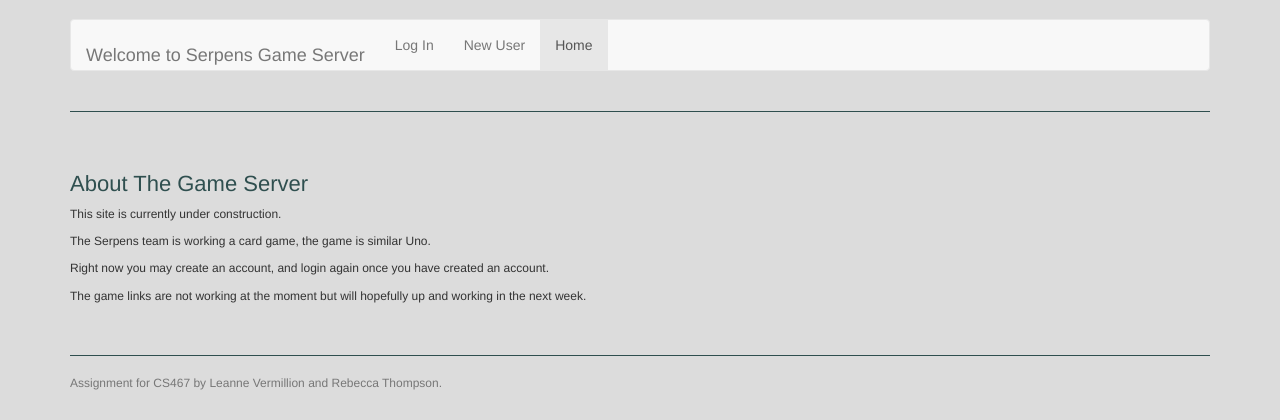
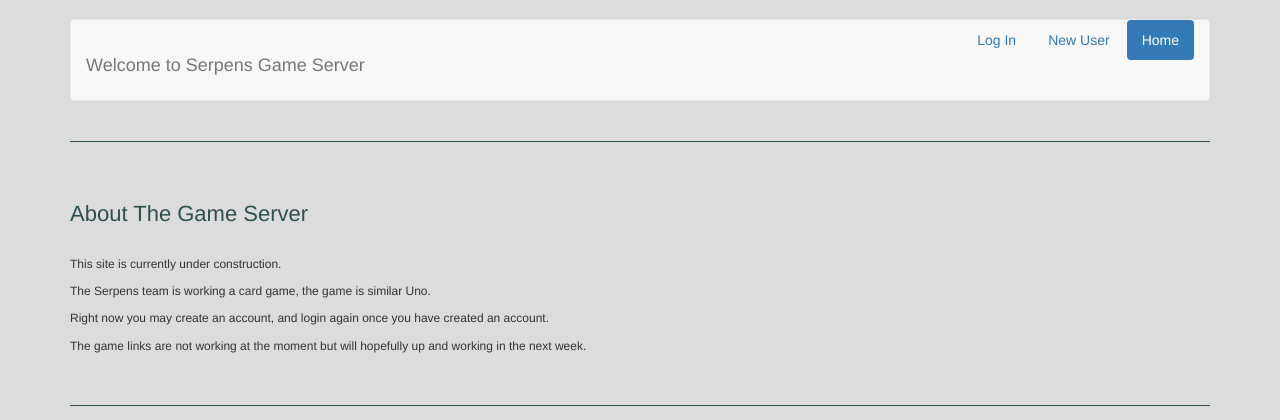
Before and after one commit to rlyth/Tabletop-Game-Server, a Flask app: page / in a window 1280 px wide. Shown: the top 420 px of the page. Run offline with Flask 2, Linux system fonts and the light colour scheme; parts of the project's set-up code (start-up, migrations or seed data) failed here and were passed over; some libraries are stand-ins or nearby versions.

Commit message:
CSS wasn't working hopefully figured out a fix 2

```diff
--- a/templates/index.html
+++ b/templates/index.html
@@ -3,7 +3,6 @@
 
 <head>
     <title>Serpens Game Server</title>
-
     <link href="http://getbootstrap.com/dist/css/bootstrap.min.css" rel="stylesheet">
     <link rel="stylesheet" type="text/css" href="{{ url_for('static',filename='styles/style.css') }}">
 
@@ -15,20 +14,19 @@
             <nav class="navbar navbar-default">
                 <div class="container-fluid">
                     <div class="navbar-header">
-                        <h3 class="navbar-brand">Welcome to Serpens Game Server</h3>
+                        <h1 class="navbar-brand">Welcome to Serpens Game Server</h1>
                     </div>
-                    <ul class="nav navbar-nav">
+                    <ul class="nav nav-pills pull-right">
                         <li class="nav-link"><a href="signedin">Log In</a></li>
                         <li class="nav-link"><a href="newuser">New User</a></li>
                         <li class="nav-link active"><a href="/">Home</a></li>
                     </ul>
                 </div>
             </nav>
-
         </div>
 
         <div class="row marketing">
-                <h2>About The Game Server</h2>
+                <h2>About The Game Server</h2><br>
                 <p>This site is currently under construction.</p>
                 <p>The Serpens team is working a card game, the game is similar Uno.</p>
                 <p>Right now you may create an account, and login again once you have created an account.</p>
```
Also changed, not shown: templates/style.css (+16 -3 lines).
